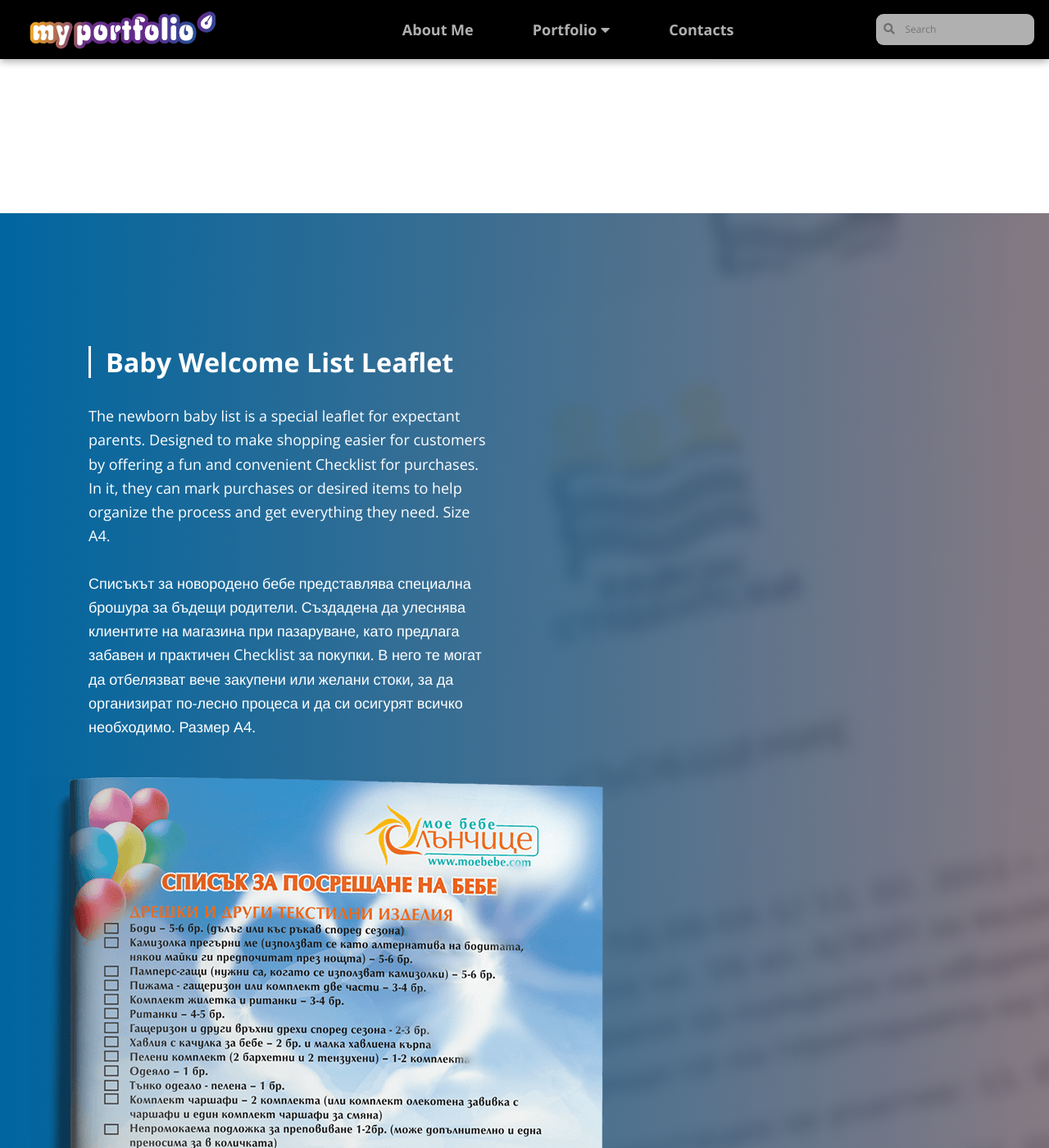
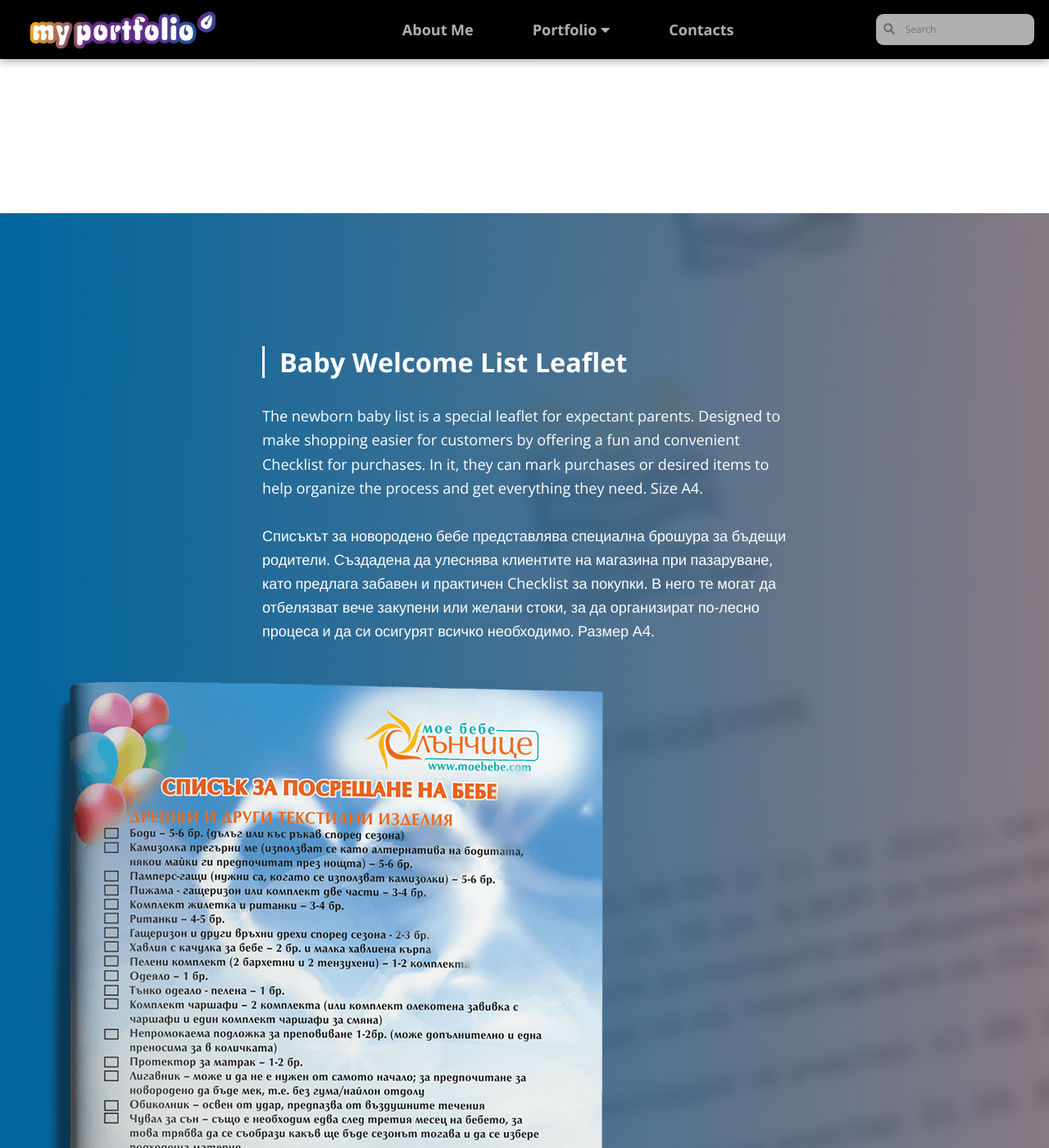
Before and after one commit to LiliyaMilanova/myportfolio, a Jekyll site: the page built from graphic-design-sunshane-shop.html, in a window 1280 px wide and 1400 px high, scrolled down 4642 px. Shown: the whole window at 82% size. Built offline with Jekyll 4.4.1, drawn with Linux system fonts in a browser that asks for light colours; nearby versions of some CDN libraries.

Commit message:
Update styles.css

```diff
--- a/css/styles.css
+++ b/css/styles.css
@@ -433,6 +433,11 @@ text-align: center;
     padding: 1rem 0;
 }
 
+.simple-img .span {
+    margin: 0 auto;
+}
+
+
 .third-img {
     margin: 0 auto;
     padding: 0 1rem;
@@ -486,7 +491,7 @@ text-align: center;
     display: flex;
     flex-direction: column;
     width: 50%;
-    padding: 0 2rem 0 6rem;
+    margin: 0 auto;
 }
 
 .blok-subtitle h3 {
```
